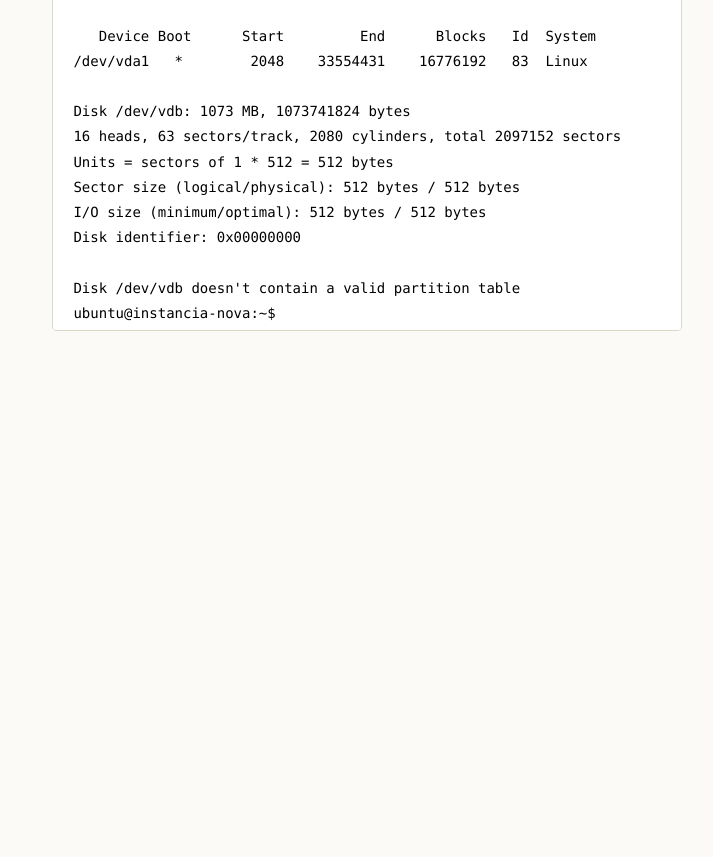
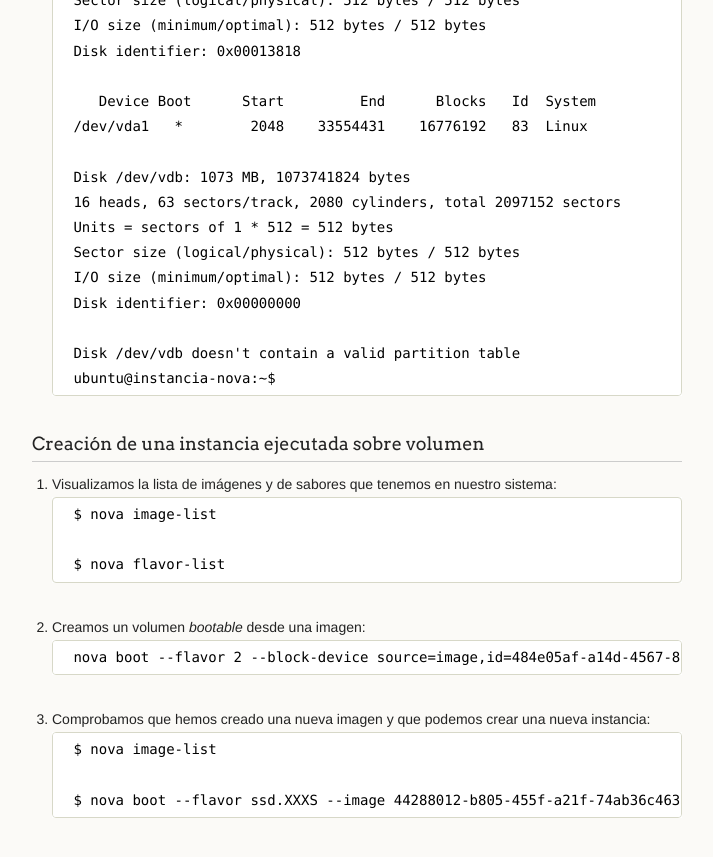
Before and after one commit to iesgn/cloud2, a Jekyll site: the page built from curso/u5/volumen.md, in a window 1280 px wide and 900 px high, scrolled down 1286 px. Shown: the top 857 px of the window, without its empty margins (278-991 px from the left). Built offline with Jekyll 4.4.1, drawn with Linux system fonts in a browser that asks for light colours; before the commit the page ends 1699 px from its top, so only the background shows below that; some of the changed text lies outside the part shown.

Commit message:
CLI volumenes

```diff
--- a/curso/u5/volumen.md
+++ b/curso/u5/volumen.md
@@ -4,6 +4,8 @@ tittle: Creación de un volumen y asociación a una instancia con la aplicación
 menu:
   - Unidades
 ---
+
+### Asociación de un volumen a una instancia
 
 En esta demostración vamos a crear un volumen y lo vamos a asociar a la instancia que hemos creado en la demostración anterior. Veamos los pasos:
 
@@ -64,3 +66,21 @@ En esta demostración vamos a crear un volumen y lo vamos a asociar a la instanc
 
 		Disk /dev/vdb doesn't contain a valid partition table
 		ubuntu@instancia-nova:~$
+
+### Creación de una instancia ejecutada sobre volumen
+
+1. Visualizamos la lista de imágenes y de sabores que tenemos en nuestro sistema:
+
+		$ nova image-list
+
+		$ nova flavor-list
+
+2. Creamos un volumen *bootable* desde una imagen:
+
+		nova boot --flavor 2 --block-device source=image,id=484e05af-a14d-4567-812b-d1c2260,dest=volume,size=10,shutdown=preserve,bootindex=0 myInstanceFromVolume
+
+3. Comprobamos que hemos creado una nueva imagen y que podemos crear una nueva instancia:
+
+		$ nova image-list
+
+		$ nova boot --flavor ssd.XXXS --image 44288012-b805-455f-a21f-74ab36c46362 --security-groups gr_seguridad --key-name clave_acceso --nic net-id=d5d686b5-32fb-4e45-8809-98df3ee5ef3e instancia_nova
```
